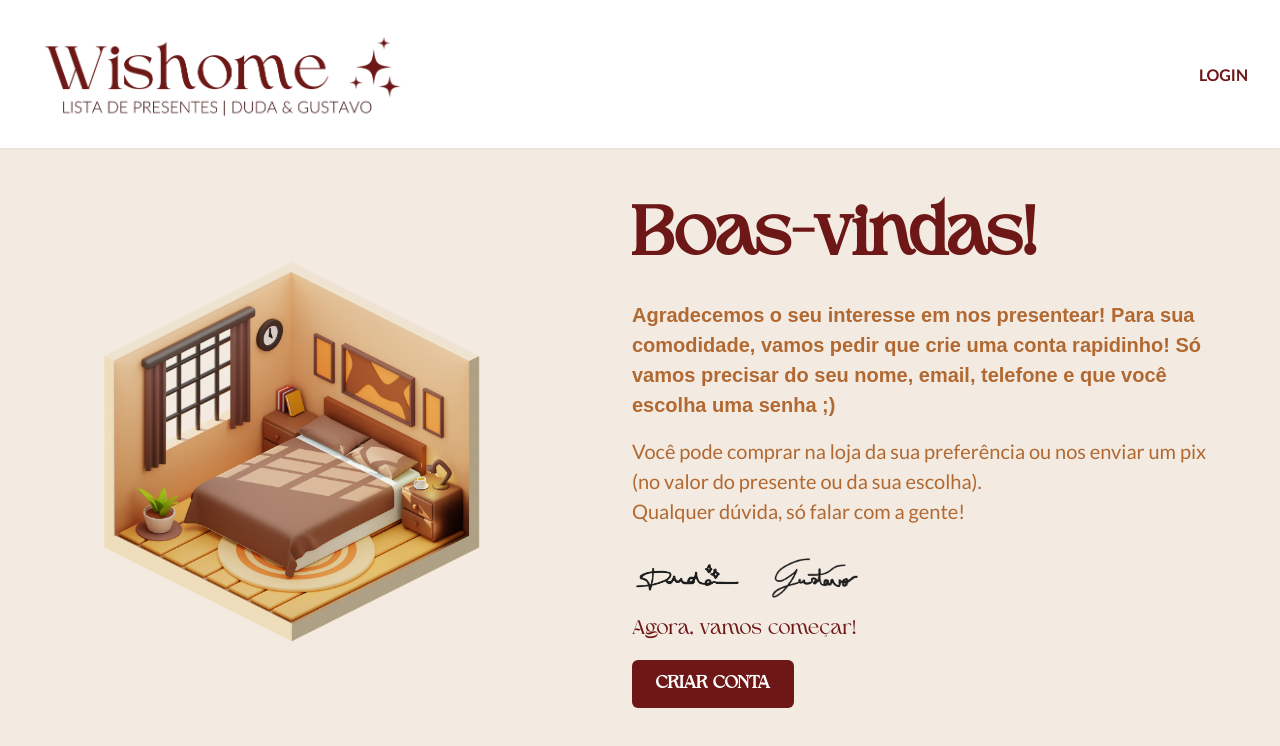
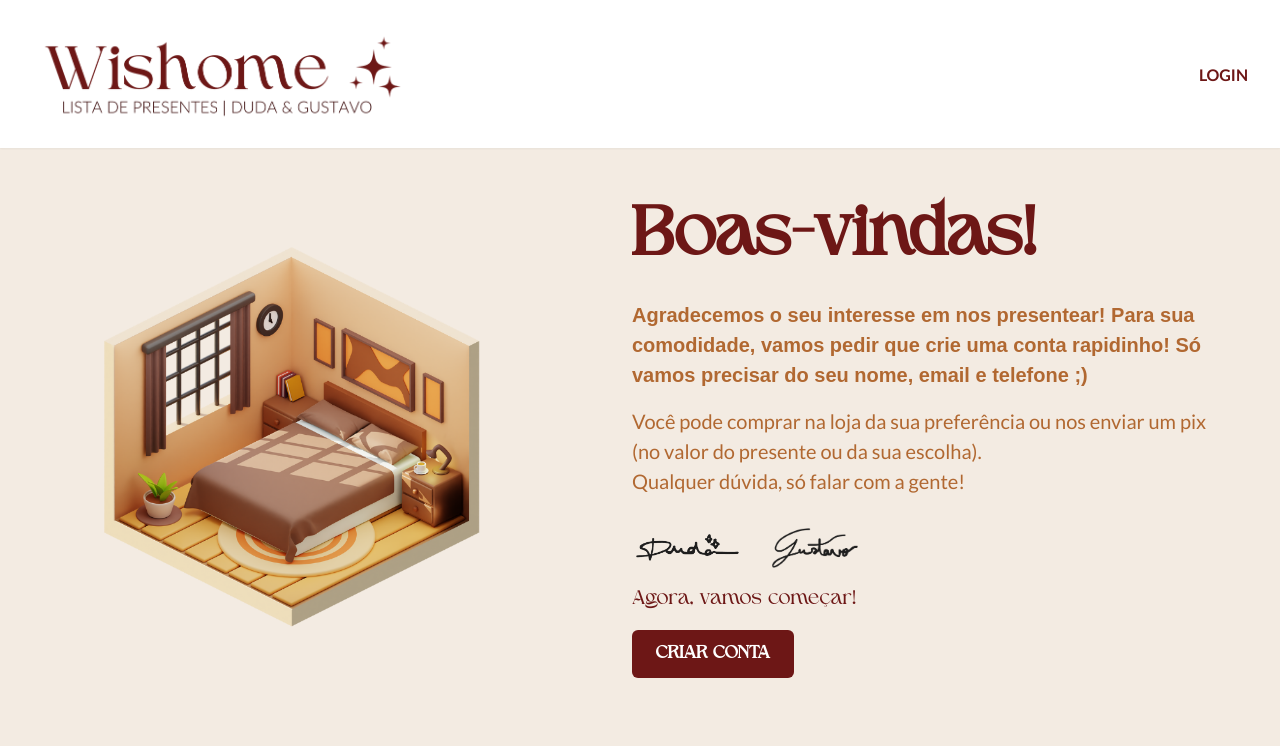
Before and after one commit to duartebianca/wishome, a React (Vite) app in the folder frontend/: page / in a window 1280 px wide. Shown: the top 746 px of the page. Built offline with nearby package versions, Linux system fonts and the light colour scheme.

Commit message:
feat: update account creation message on home page

```diff
--- a/frontend/src/app/home/homePage.tsx
+++ b/frontend/src/app/home/homePage.tsx
@@ -51,7 +51,7 @@ const HomePage = () => {
           >
             Agradecemos o seu interesse em nos presentear! Para sua comodidade,
             vamos pedir que crie uma conta rapidinho! Só vamos precisar do seu
-            nome, email, telefone e que você escolha uma senha ;)
+            nome, email e telefone ;)
           </Text>
           <Text
             fontSize="xl"
```
